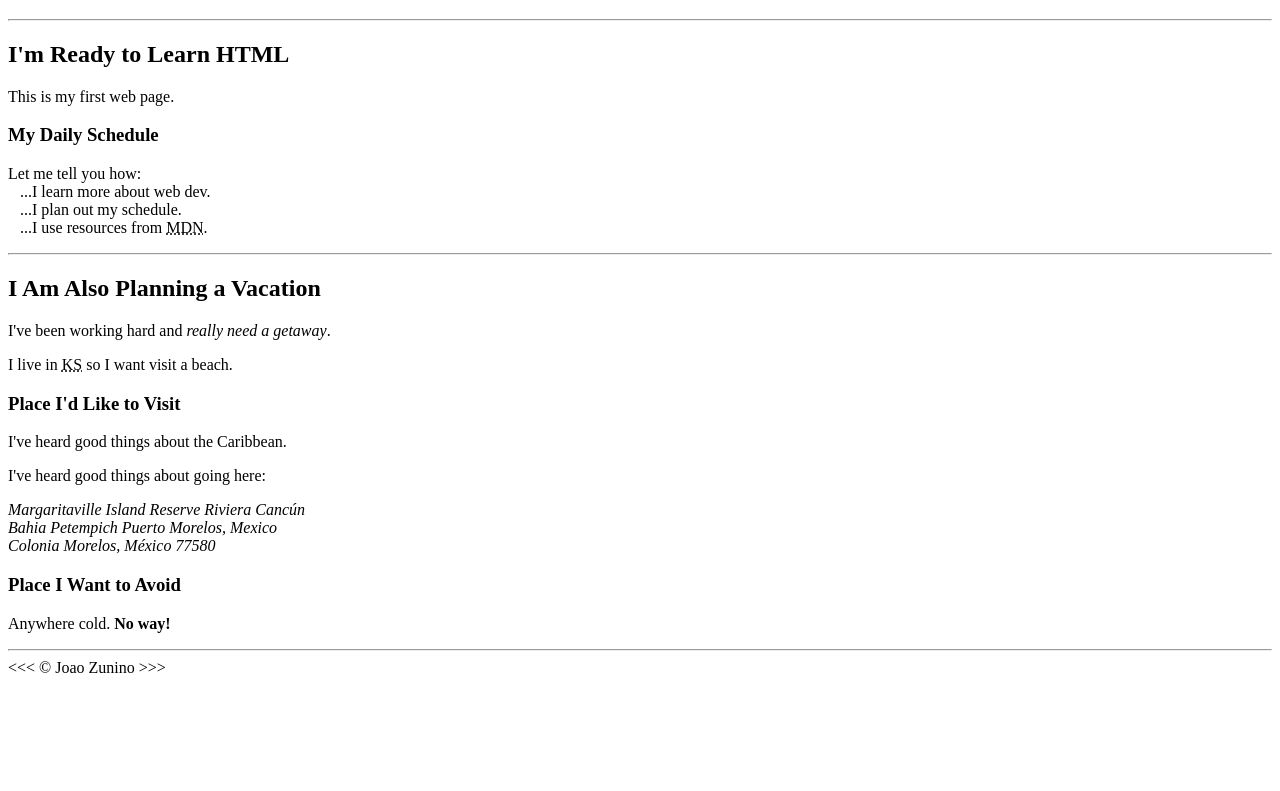
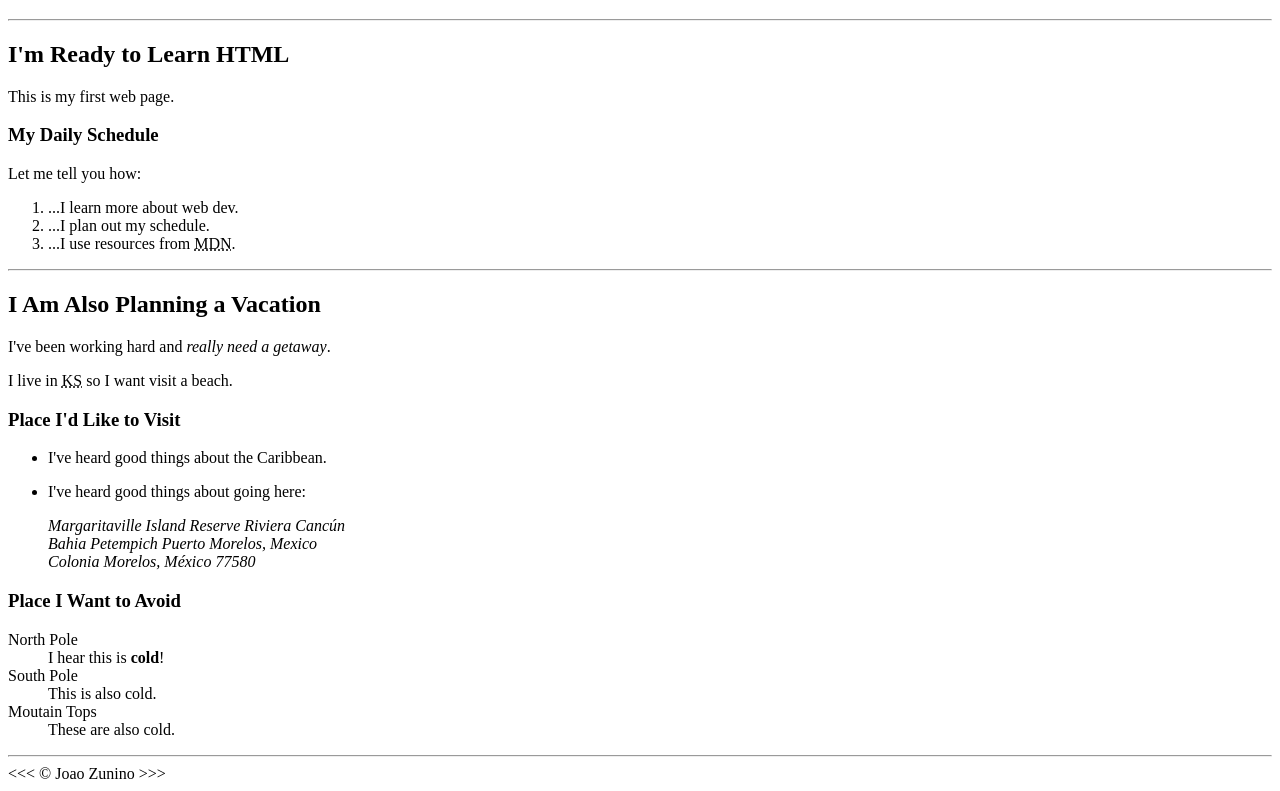
Before and after one commit to JSZunino/study-progamming, a plain HTML site: page html/index.html in a window 1280 px wide. Shown: the part 61-852 px from the top of the page. Before the commit the page ends 800 px from the top, so only its background shows below. Drawn offline with Linux system fonts and the light colour scheme.

Commit message:
I make more things to my web site and wrote down some HTML codes

```diff
--- a/html/index.html
+++ b/html/index.html
@@ -18,11 +18,12 @@
     <p>This is my first web page.</p>
 
     <h3>My Daily Schedule</h3>
-    <p>Let me tell you how:
-        <br>&nbsp;&nbsp;&nbsp;...I learn more about web dev.
-        <br>&nbsp;&nbsp;&nbsp;...I plan out my schedule.
-        <br>&nbsp;&nbsp;&nbsp;...I use resources from <abbr title="Mozilla Developer Network">MDN</abbr>.
-    </p>
+    <p>Let me tell you how:</p>
+        <ol>
+        <li>...I learn more about web dev.</li>
+        <li>...I plan out my schedule.</li>
+        <li>...I use resources from <abbr title="Mozilla Developer Network">MDN</abbr>.</li>
+    </ol>
 
     <hr>
 
@@ -31,17 +32,28 @@
     <p>I live in <abbr title="Kansas">KS</abbr> so I want visit a beach.</p>
 
     <h3>Place I'd Like to Visit</h3>
-    <p>I've heard good things about the Caribbean.</p>
-    <p>I've heard good things about going here:</p>
+    <ul>
+    <li><p>I've heard good things about the Caribbean.</p></li>
+    <li><p>I've heard good things about going here:</p>
     <address>
         Margaritaville Island Reserve Riviera Cancún<br>
         Bahia Petempich Puerto Morelos, Mexico<br>
         Colonia Morelos, México 77580
     </address>
-
+</li>
+</ul>
     <!-- TODO: Add more places -->
     <h3>Place I Want to Avoid</h3>
-    <p>Anywhere cold. <strong>No way!</strong></p>
+    <dl>
+        <dt>North Pole</dt>
+        <dd>I hear this is <strong>cold</strong>!</dd>
+
+        <dt>South Pole</dt>
+        <dd>This is also cold.</dd>
+
+        <dt>Moutain Tops</dt>
+        <dd>These are also cold.</dd>
+    </dl>
 
     <hr>
     &lt;&lt;&lt; &copy; Joao Zunino &gt;&gt;&gt;
```
Also changed, not shown: 1 other file.
